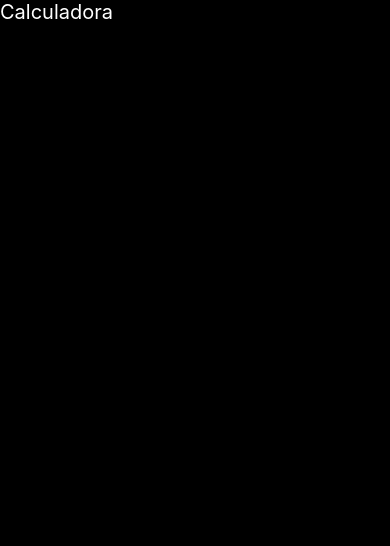
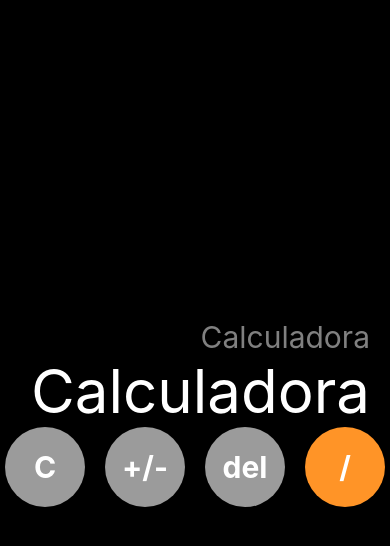
Before and after one commit to Nicole-Soares/calculadora, a React Native app: screen / in a window 390 px wide. Shown: the top 546 px of the page. Built offline with nearby package versions, Linux system fonts and the light colour scheme.

Commit message:
agregar primer renglon de botones

```diff
--- a/App.tsx
+++ b/App.tsx
@@ -1,7 +1,8 @@
 import React from 'react';
 import {SafeAreaView, StatusBar} from 'react-native';
+import Calculadora from './src/screens/Calculadora';
 import {styles} from './src/theme/appTheme';
-import Calculadora from './src/screens/calculadora';
+
 export default function App() {
   return (
     <SafeAreaView style={styles.fondo}>
--- /dev/null
+++ b/src/componentes/BotonCalc.tsx
@@ -0,0 +1,15 @@
+import React from 'react';
+import {View, Text, StyleSheet} from 'react-native';
+import {styles} from '../theme/appTheme';
+
+interface Props {
+  texto: string;
+  color?: string;
+}
+export default function BotonCalc({texto, color = '#2D2D2D'}: Props) {
+  return (
+    <View style={{...styles.boton, backgroundColor: color}}>
+      <Text style={styles.botonTexto}>{texto}</Text>
+    </View>
+  );
+}
--- a/src/screens/Calculadora.tsx
+++ b/src/screens/Calculadora.tsx
@@ -1,10 +1,20 @@
 import React from 'react';
 import {Text, View} from 'react-native';
+import BotonCalc from '../componentes/BotonCalc';
 import {styles} from '../theme/appTheme';
+
 export default function Calculadora() {
   return (
-    <View>
-      <Text style={styles.text}>Calculadora</Text>
+    <View style={styles.calculadoraConteiner}>
+      <Text style={styles.resultadoPequeno}>Calculadora</Text>
+      <Text style={styles.resultado}>Calculadora</Text>
+
+      <View style={styles.fila}>
+        <BotonCalc texto="C" color="#9B9B9B" />
+        <BotonCalc texto="+/-" color="#9B9B9B" />
+        <BotonCalc texto="del" color="#9B9B9B" />
+        <BotonCalc texto="/" color="#FF9427" />
+      </View>
     </View>
   );
 }
--- a/src/theme/appTheme.tsx
+++ b/src/theme/appTheme.tsx
@@ -5,8 +5,41 @@
     flex: 1,
     backgroundColor: 'black',
   },
-  text: {
+  calculadoraConteiner: {
+    flex: 1,
+    paddingHorizontal: 20,
+    justifyContent: 'center',
+  },
+  resultado: {
     color: 'white',
-    fontSize: 20,
+    fontSize: 60,
+    textAlign: 'right',
+  },
+  resultadoPequeno: {
+    color: 'rgba(255,255,255,0.5)',
+    fontSize: 30,
+    textAlign: 'right',
+  },
+  fila: {
+    flexDirection: 'row',
+    justifyContent: 'center',
+    marginBottom: 18,
+    paddingHorizontal: 10,
+  },
+  boton: {
+    height: 80,
+    width: 80,
+    backgroundColor: '#2D2D2D',
+    borderRadius: 100,
+    justifyContent: 'center',
+    marginHorizontal: 10,
+  },
+
+  botonTexto: {
+    textAlign: 'center',
+    padding: 10,
+    fontSize: 30,
+    color: 'white',
+    fontWeight: 'bold',
   },
 });
```
